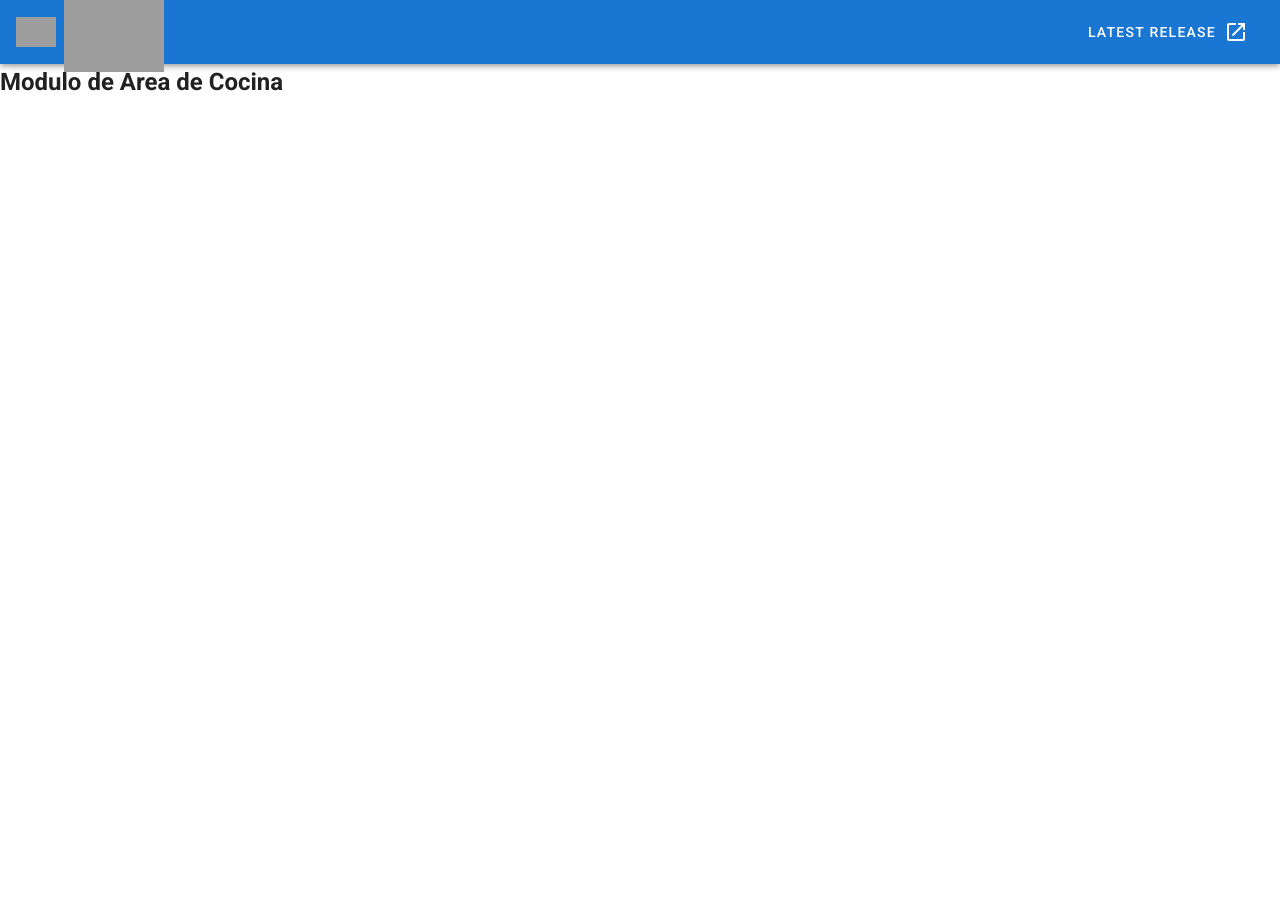
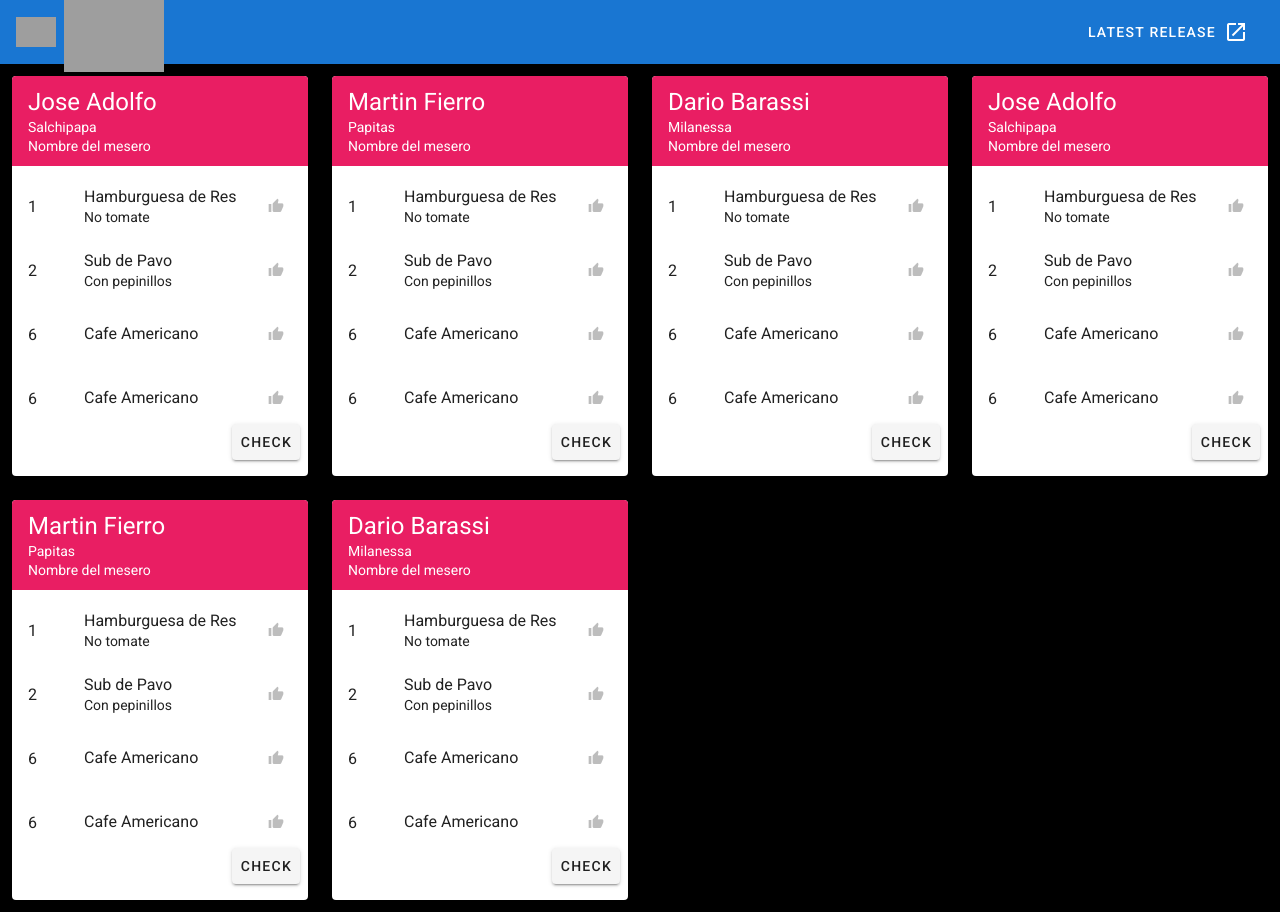
Before and after one commit to cl-dev-00/restaurant-manager-frontend, a Vue app: page /kitchenroom in a window 1280 px wide. Before the commit the page ends 800 px from the top, so only its background shows below. Built offline with nearby package versions, Linux system fonts and the light colour scheme; grey boxes are pictures that could not be loaded.

Commit message:
Maquetación cards para modulo de cocina

```diff
--- a/src/views/kitchen-room/KitchenRoom.vue
+++ b/src/views/kitchen-room/KitchenRoom.vue
@@ -1,3 +1,117 @@
 <template>
-    <h2>Modulo de Area de Cocina</h2>
+    <div class="orders">
+        <v-container fluid class="black">
+
+            <v-row>
+                <!-- Columnas de Cards, responsivo -->
+                <v-col  v-for="order in orders" :key="order.name"
+                xs="12" sm="6" md="4" lg="3" xl="2"
+                class="mb-0">
+                    <!-- Configuracion de Card -->
+                    <v-card class="mb-0"
+                    min-height="400"
+                    max-height="400">
+                        <!-- Header de las Card -->
+                        <v-list-item three-line class="pink">
+                        <v-list-item-content class="white--text">
+                            <v-list-item-title class="text-h5">{{order.name}}</v-list-item-title>
+                            <v-list-item-subtitle class="white--text">{{order.product}}</v-list-item-subtitle>
+                            <v-list-item-subtitle class="white--text">Nombre del mesero</v-list-item-subtitle>
+                        </v-list-item-content>
+                        </v-list-item>
+                        <!-- Listado de items de la orden -->
+                        <v-responsive
+                            class="overflow-y-auto"
+                            max-height="250"
+                        >
+                            <v-list two-line height="">
+                                <v-list-item-group
+                                    v-model="selected"
+                                    active-class="green--text"
+                                    multiple
+                                >
+                                    <template v-for="(item) in items">
+                                        <v-list-item :key="item.order">
+
+                                            <template v-slot:default="{ active }">
+
+                                                <v-list-item-action>
+                                                    <v-list-item-title v-text="item.amount"></v-list-item-title>
+                                                </v-list-item-action>
+
+                                                <v-list-item-content>
+                                                    <v-list-item-title v-text="item.order"></v-list-item-title>
+                                                    <v-list-item-subtitle class="text--primary" v-text="item.notes"></v-list-item-subtitle>
+                                                </v-list-item-content>
+
+                                                <v-list-item-action>
+                                                    <v-icon v-if="!active" color="grey lighten-1" small>
+                                                    mdi-thumb-up
+                                                    </v-icon>
+                                                    <v-icon v-else color="green darken-3">
+                                                    mdi-thumb-up
+                                                    </v-icon>
+                                                </v-list-item-action>
+
+                                            </template>
+                                        </v-list-item>
+
+                                    </template>
+                                </v-list-item-group>
+                            </v-list>
+                        </v-responsive>
+                        <!-- Boton para completads -->
+                        <v-card-actions>
+                            <v-spacer></v-spacer>
+                            <v-btn>Check</v-btn>
+                        </v-card-actions>
+
+                    </v-card>
+
+                </v-col>
+            </v-row>
+
+        </v-container>
+    </div>
 </template>
+
+<script>
+export default{
+    data(){
+        return{
+            orders:[
+                { name:'Jose Adolfo', product:'Salchipapa' },
+                { name:'Martin Fierro', product:'Papitas' },
+                { name:'Dario Barassi', product:'Milanessa' },
+                { name:'Jose Adolfo', product:'Salchipapa' },
+                { name:'Martin Fierro', product:'Papitas' },
+                { name:'Dario Barassi', product:'Milanessa' }
+            ],
+
+            items: [
+                {
+                amount: '1',
+                notes: 'No tomate',
+                order: 'Hamburguesa de Res',
+                },
+                {
+                amount: '2',
+                notes: 'Con pepinillos',
+                order: 'Sub de Pavo',
+                },
+                {
+                amount: '6',
+                notes: '',
+                order: 'Cafe Americano',
+                },
+                {
+                amount: '6',
+                notes: '',
+                order: 'Cafe Americano',
+                },
+
+            ],
+        }
+    }
+}
+</script>
```
